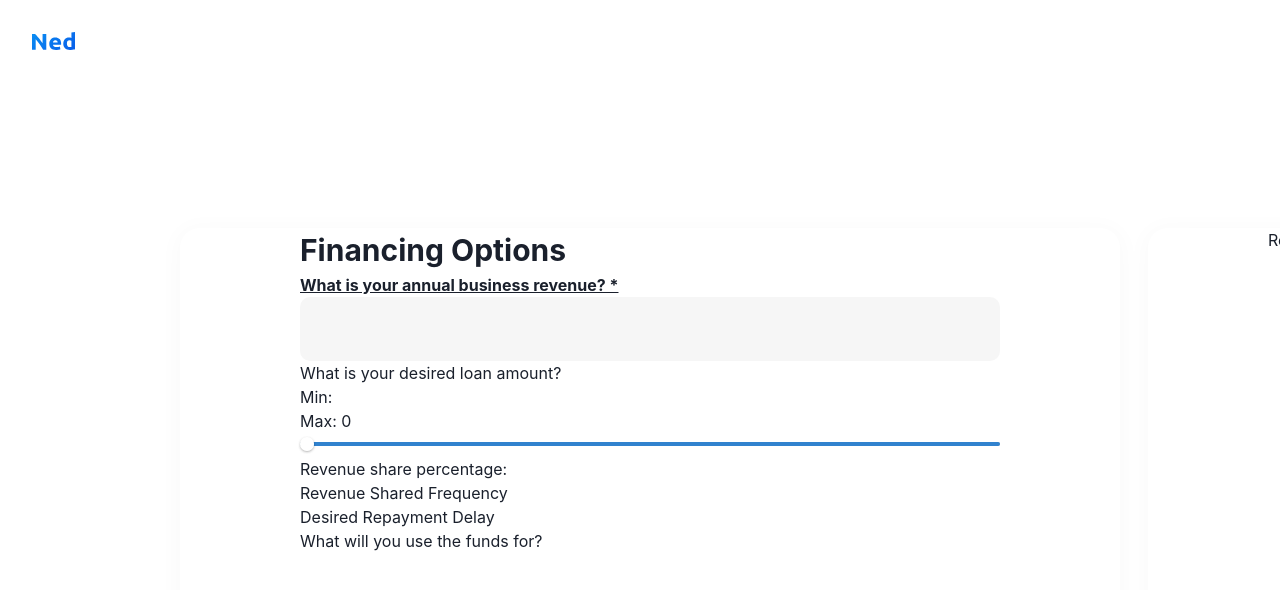
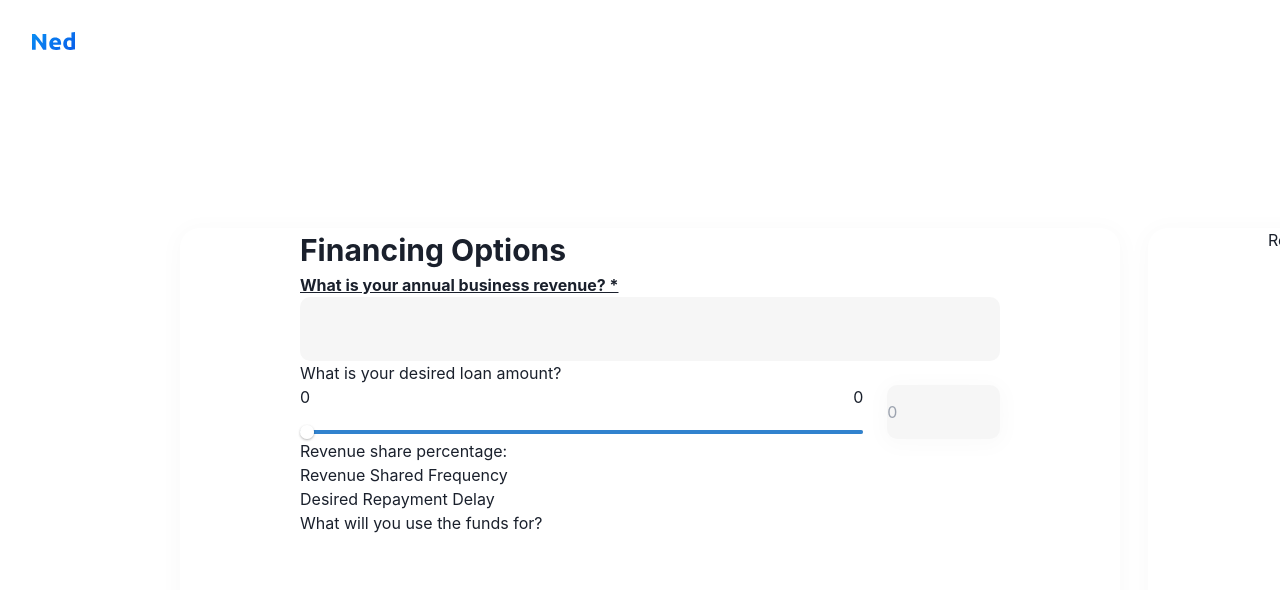
Before and after one commit to davidhannn/ned-take-home, a Next.js app: page / in a window 1280 px wide. Shown: the top 590 px of the page. Built offline with nearby package versions, Linux system fonts and the light colour scheme; no server answers.

Commit message:
fixing some styling on desired loan amount row

```diff
--- a/components/range-slider.tsx
+++ b/components/range-slider.tsx
@@ -12,7 +12,7 @@ import variables from "../styles/variables.module.scss";
 
 const Slider: React.FC = () => {
   // const { state, actions } = useRangeSlider();
-  const { financeData, revenueAmount, handleFundingAmount } =
+  const { financeData, revenueAmount, fundingAmount, handleFundingAmount } =
     useContext(FinanceContext);
 
   let max = revenueAmount / 3;
@@ -31,9 +31,12 @@ const Slider: React.FC = () => {
   // } = useRangeSlider({ min, max, defaultValue });
 
   return (
-    <>
-      <p>Min: </p>
-      <p>Max: {max}</p>
+    <div className="flex flex-row w-full">
+      <div className="flex flex-col w-full mr-6 ">
+        <div className="flex flex-row justify-between mb-4">
+          <p>{min}</p>
+          <p>{max}</p>
+        </div>
         <RangeSlider
           defaultValue={[0, max]}
           aria-label={["min", "max"]}
@@ -49,7 +52,17 @@ const Slider: React.FC = () => {
           <RangeSliderThumb index={0} />
           <RangeSliderThumb index={1} />
         </RangeSlider>
-    </>
+      </div>
+      <input
+        placeholder={fundingAmount.toString()}
+        style={{
+          backgroundColor: "rgba(196, 196, 196, 0.15)",
+          borderRadius: "10px",
+          boxShadow: "0px 3px 20px 6px rgba(0, 0, 0, 0.02)",
+          width: "20%",
+        }}
+      ></input>
+    </div>
   );
 };
 
--- a/pages/index.tsx
+++ b/pages/index.tsx
@@ -48,6 +48,7 @@ const FinanceContextProvider = ({ children }) => {
       value={{
         financeData,
         revenueAmount,
+        fundingAmount,
         handleRevenueInput,
         handleFundingAmount,
       }}
--- a/styles/variables.module.scss
+++ b/styles/variables.module.scss
@@ -2,10 +2,12 @@ $background-color: #f9f9f9;
 $white: #ffffff;
 $primary-blue: #0962ea;
 $slider-blue: #0e7cf4;
+$text-input-gray: #c4c4c4;
 
 :export {
   backgroundColor: $background-color;
   white: $white;
   primaryBlue: $primary-blue;
   sliderBlue: $slider-blue;
+  textInputGray: $text-input-gray;
 }
```
Lines whose indentation alone changed are shown as unchanged.
